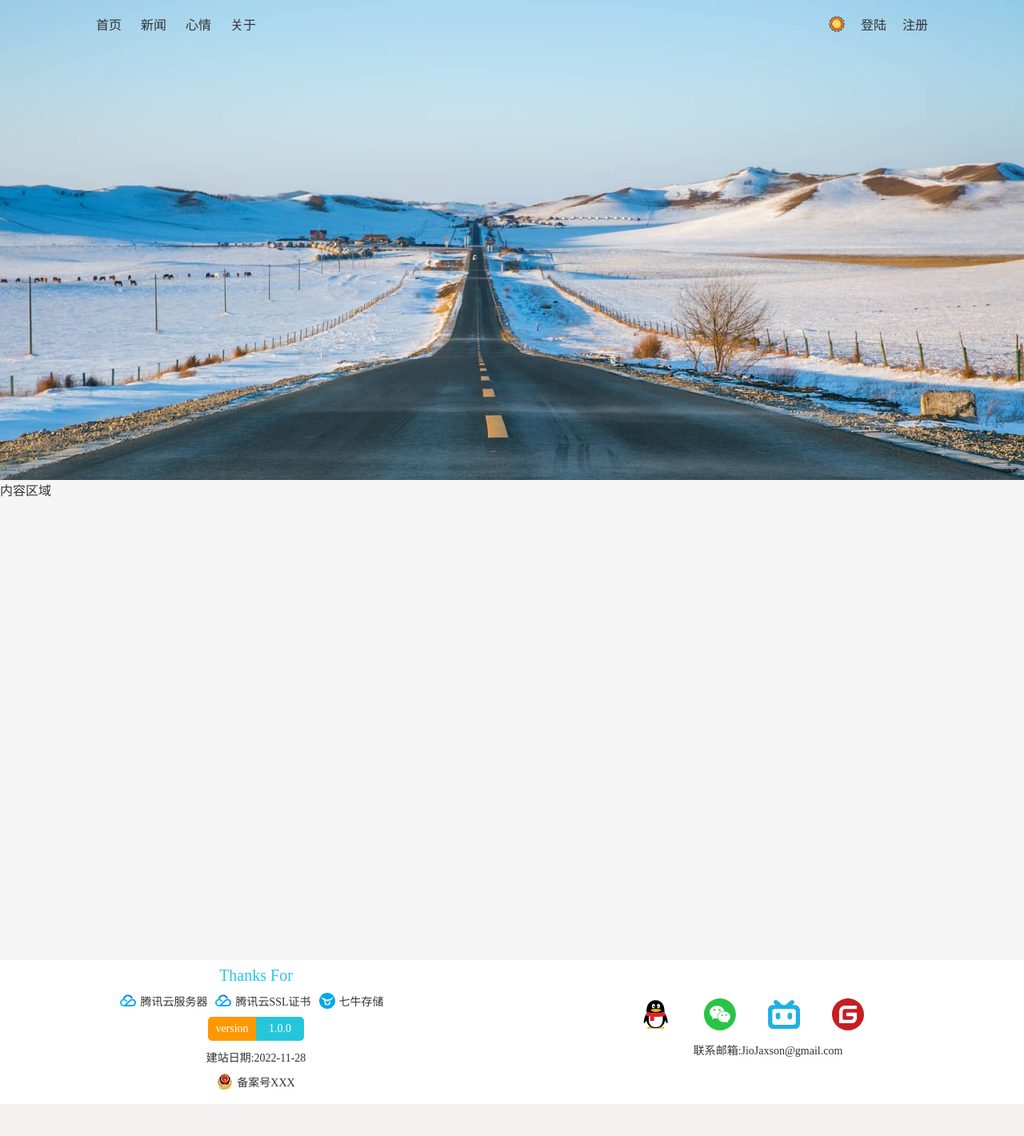
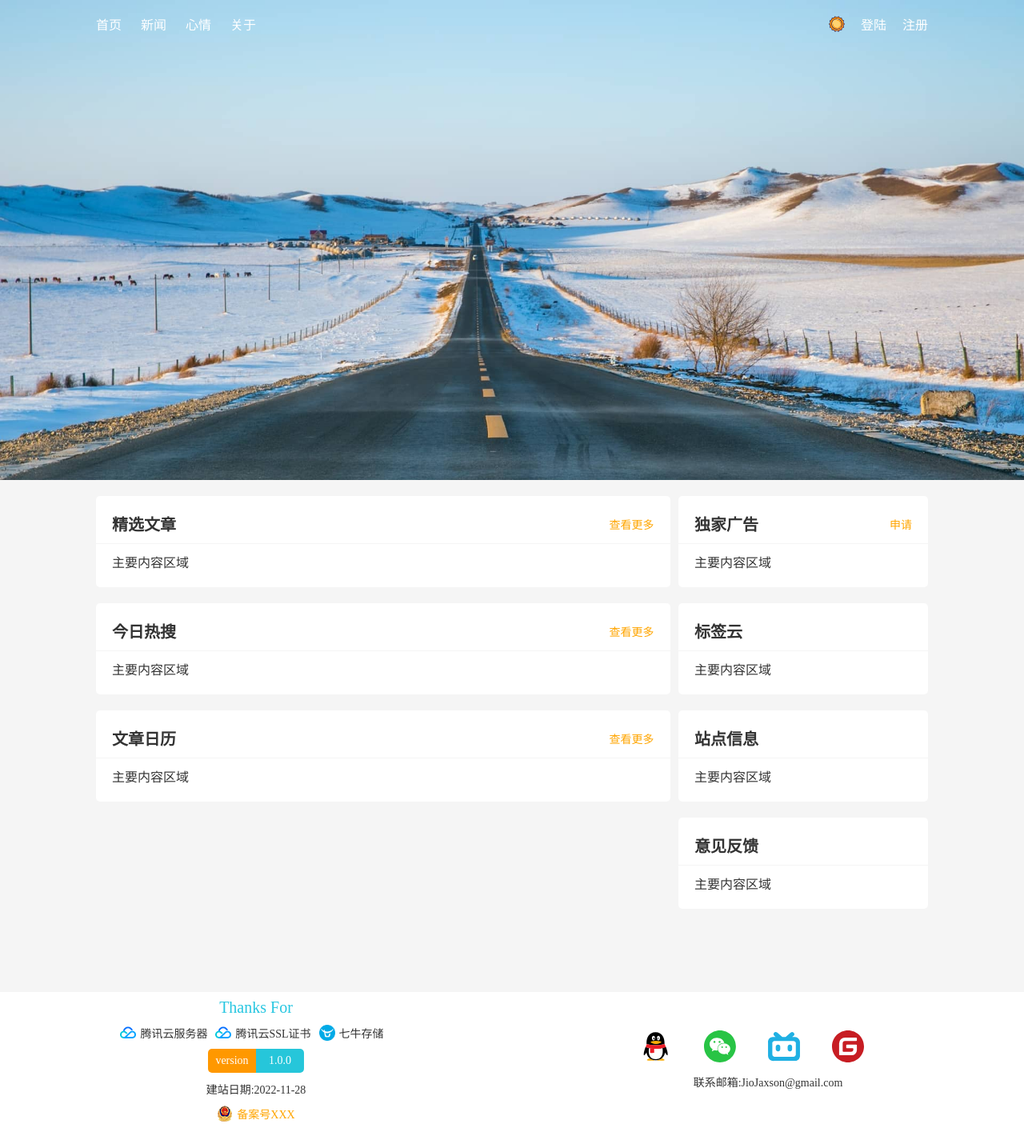
Before and after one commit to JioJaxson/python_v2_blog_v1, a Django app: page / in a window 1280 px wide. Shown: the whole page at 80% size. Before the commit the page ends 1380 px from the top, so only its background shows below. Run offline with Django 4.2, Linux system fonts and the light colour scheme.

Commit message:
'主界面公共card编写'

```diff
--- a/static/my/css/index.css
+++ b/static/my/css/index.css
@@ -27,7 +27,7 @@ nav .right img {
   cursor: pointer;
 }
 nav a {
-  color: var(--nav-color);
+  color: white;
   margin-right: 20px;
 }
 nav a:last-child {
@@ -57,9 +57,51 @@ header > div img {
 }
 
 main {
+  display: flex;
+  justify-content: center;
+  width: calc(100% - 240px);
+  padding: 20px 120px;
   min-height: 600px;
   color: var(--main-color);
   background-color: var(--main-bg);
+}
+main .main {
+  display: flex;
+  justify-content: space-between;
+  width: 1200px;
+  min-height: 400px;
+}
+main .main .left {
+  width: 69%;
+  height: 100px;
+}
+main .main .right {
+  width: 30%;
+  height: 100px;
+}
+
+.main > div > div {
+  margin-bottom: 20px;
+}
+.main .title {
+  display: flex;
+  justify-content: space-between;
+  align-items: center;
+  border-bottom: 1px solid #f5f5f5;
+  padding: 20px 20px 10px 20px;
+  background-color: white;
+  border-radius: 5px 5px 0 0;
+}
+.main .title h2 {
+  font-size: 20px;
+}
+.main .title > div a {
+  font-size: 14px;
+}
+.main .body {
+  padding: 10px 20px 20px 20px;
+  background-color: white;
+  border-radius: 0 0 5px 5px;
 }
 
 footer {
--- a/static/my/css/index.scss
+++ b/static/my/css/index.scss
@@ -31,7 +31,7 @@ nav {
   }
 
   a {
-    color: var(--nav-color);
+    color: white;
     margin-right: 20px;
 
     &:last-child {
@@ -55,6 +55,7 @@ header {
     transition: all 1s;
     // 处理首次banner加载卡顿(后期文件过多 )
     opacity: 0;
+
     &:first-child {
       opacity: 1;
     }
@@ -66,10 +67,69 @@ header {
 }
 
 main {
+  display: flex;
+  justify-content: center;
+
+  width: calc(100% - 240px);
+  padding: 20px 120px;
   min-height: 600px;
   color: var(--main-color);
   background-color: var(--main-bg);
 
+  .main {
+    display: flex;
+    justify-content: space-between;
+    width: 1200px;
+    min-height: 400px;
+
+    .left {
+      width: 69%;
+      height: 100px;
+    }
+
+    .right {
+      width: 30%;
+      height: 100px;
+
+    }
+  }
+
+}
+
+.main {
+  > div > div {
+    margin-bottom: 20px;
+  }
+
+  .title {
+    display: flex;
+    justify-content: space-between;
+    align-items: center;
+    border-bottom: 1px solid #f5f5f5;
+    padding: 20px 20px 10px 20px;
+    background-color: white;
+    border-radius: 5px 5px 0 0;
+
+    h2 {
+      font-size: 20px;
+    }
+
+    > div {
+      a {
+        font-size: 14px;
+      }
+
+    }
+
+  }
+
+  .body {
+    padding: 10px 20px 20px 20px;
+    background-color: white;
+    border-radius: 0 0 5px 5px;
+
+
+  }
 }
 
 footer {
--- a/static/my/css/reset.css
+++ b/static/my/css/reset.css
@@ -4,9 +4,13 @@ body {
 
 a {
     text-decoration: none;
-    color: #333;
+    color: orange;
 }
 
 p {
     margin: 0;
 }
+
+h1, h2, h3, h4, h5, h6 {
+    margin: 0;
+}
--- a/static/my/css/theme/light.css
+++ b/static/my/css/theme/light.css
@@ -1,10 +1,10 @@
-:root{
-    --nav-bg:white;
-    --nav-color:#333;
+:root {
+    --nav-bg: white;
+    --nav-color: white;
 
-    --main-bg:#f5f5f5;
-    --main-color:#333;
+    --main-bg: #f5f5f5;
+    --main-color: #333;
 
-    --footer-bg:white;
-    --footer-color:#333;
+    --footer-bg: white;
+    --footer-color: #333;
 }
--- a/templates/index.html
+++ b/templates/index.html
@@ -30,7 +30,94 @@
     {% banner 'index' %}
     <main>
         {% block main %}
-            内容区域
+            <div class="main">
+                <div class="left">
+                    <div class="card feature_articles">
+                        <div class="title">
+                            <h2>精选文章</h2>
+                            <div>
+                                <a href="#" alt="">查看更多</a>
+                            </div>
+
+                        </div>
+                        <div class="body">
+                            主要内容区域
+                        </div>
+
+                    </div>
+                    <div class="card hot_search">
+                        <div class="title ">
+                            <h2>今日热搜</h2>
+                            <div>
+                                <a href="#" alt="">查看更多</a>
+                            </div>
+
+                        </div>
+                        <div class="body">
+                            主要内容区域
+                        </div>
+
+                    </div>
+                    <div class="card articles_calendar">
+                        <div class="title">
+                            <h2>文章日历</h2>
+                            <div>
+                                <a href="#" alt="">查看更多</a>
+                            </div>
+
+                        </div>
+                        <div class="body">
+                            主要内容区域
+                        </div>
+
+                    </div>
+                </div>
+                <div class="right">
+                    <div class="card advertisement">
+                        <div class="title">
+                            <h2>独家广告</h2>
+                            <div>
+                                <a href="#" alt="">申请</a>
+                            </div>
+
+                        </div>
+                        <div class="body">
+                            主要内容区域
+                        </div>
+
+                    </div>
+                    <div class="card tags_cloud ">
+                        <div class="title">
+                            <h2>标签云</h2>
+                        </div>
+                        <div class="body">
+                            主要内容区域
+                        </div>
+
+                    </div>
+                    <div class="card  site_info">
+                        <div class="title">
+                            <h2>站点信息</h2>
+                        </div>
+                        <div class="body">
+                            主要内容区域
+                        </div>
+
+                    </div>
+                    <div class="card  suggestions">
+                        <div class="title">
+                            <h2>意见反馈</h2>
+                        </div>
+                        <div class="body">
+                            主要内容区域
+                        </div>
+
+                    </div>
+
+                </div>
+
+            </div>
+
 
         {% endblock %}
 
```
Also changed, not shown: 1 other file.
